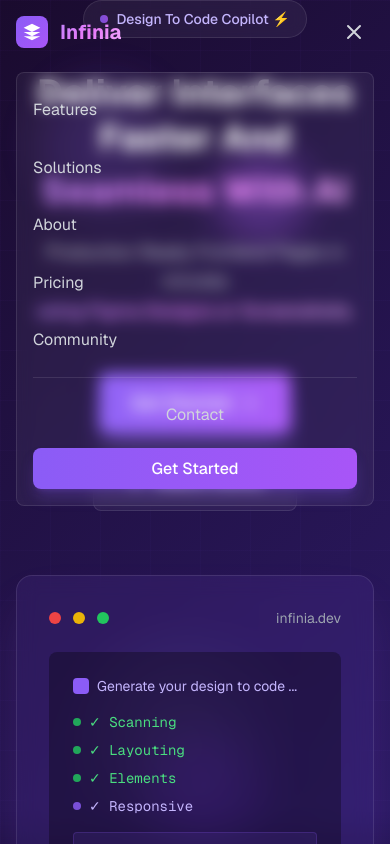
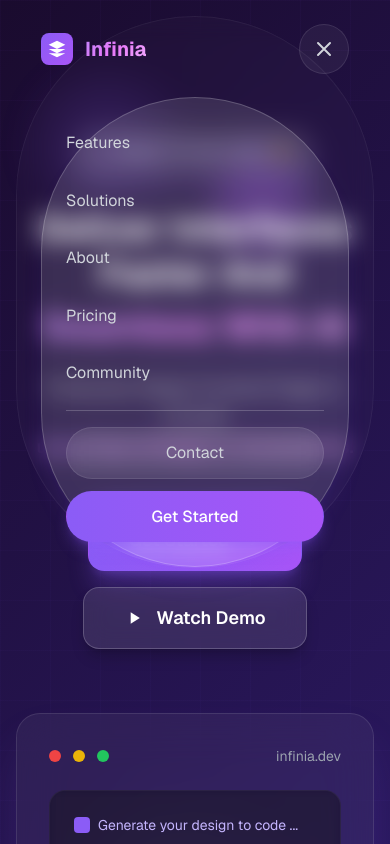
Before and after one commit to kmmelissat/infinia, a Next.js app: page / in a window 390 px wide. Both pictures are taken after a click on the button 354 px from the left and 32 px from the top of the page. Shown: the top 844 px of the page. Built offline with nearby package versions, Linux system fonts and the light colour scheme.

Commit message:
Enhance UI with improved glass effect utilities, update gradient backgrounds, and refine Navbar and Hero components for better responsiveness and aesthetics.

```diff
--- a/src/app/globals.css
+++ b/src/app/globals.css
@@ -59,17 +59,34 @@
   background-clip: text;
 }
 
-/* Glass effect utilities */
+/* Enhanced Glass effect utilities */
 .glass-effect {
-  backdrop-filter: blur(10px);
-  -webkit-backdrop-filter: blur(10px);
+  backdrop-filter: blur(16px) saturate(180%);
+  -webkit-backdrop-filter: blur(16px) saturate(180%);
   background: rgba(139, 92, 246, 0.1);
-  border: 1px solid rgba(255, 255, 255, 0.1);
+  border: 1px solid rgba(255, 255, 255, 0.2);
+  box-shadow: 0 8px 32px rgba(139, 92, 246, 0.15);
 }
 
 .glass-effect-light {
-  backdrop-filter: blur(8px);
-  -webkit-backdrop-filter: blur(8px);
+  backdrop-filter: blur(12px) saturate(150%);
+  -webkit-backdrop-filter: blur(12px) saturate(150%);
   background: rgba(255, 255, 255, 0.05);
   border: 1px solid rgba(255, 255, 255, 0.1);
+  box-shadow: 0 4px 24px rgba(0, 0, 0, 0.1);
 }
+
+/* Liquid glass navbar effect */
+.navbar-glass {
+  backdrop-filter: blur(20px) saturate(200%);
+  -webkit-backdrop-filter: blur(20px) saturate(200%);
+  background: linear-gradient(
+    135deg,
+    rgba(255, 255, 255, 0.1) 0%,
+    rgba(255, 255, 255, 0.05) 50%,
+    rgba(139, 92, 246, 0.1) 100%
+  );
+  border: 1px solid rgba(255, 255, 255, 0.2);
+  box-shadow: 0 8px 32px rgba(139, 92, 246, 0.2),
+    inset 0 1px 0 rgba(255, 255, 255, 0.2);
+}
--- a/src/app/page.tsx
+++ b/src/app/page.tsx
@@ -3,7 +3,7 @@
 
 export default function Home() {
   return (
-    <div className="min-h-screen">
+    <div className="min-h-screen bg-gradient-to-br from-gradient-dark-indigo via-gradient-dark-violet to-gradient-dark-indigo">
       <Navbar />
       <Hero />
     </div>
--- a/src/components/Hero.tsx
+++ b/src/components/Hero.tsx
@@ -10,7 +10,7 @@
   }, []);
 
   return (
-    <section className="relative min-h-screen flex items-center justify-center overflow-hidden gradient-bg-main">
+    <section className="relative min-h-screen flex items-center justify-center overflow-hidden gradient-bg-main pt-24 lg:pt-32">
       {/* Animated Background Elements */}
       <div className="absolute inset-0 overflow-hidden">
         {/* Floating orbs */}
@@ -24,10 +24,10 @@
       </div>
 
       {/* Main Content */}
-      <div className="relative z-10 max-w-7xl mx-auto px-4 sm:px-6 lg:px-8 text-center">
+      <div className="relative z-10 max-w-7xl mx-auto px-4 sm:px-6 lg:px-8 text-center py-8">
         {/* Badge */}
         <div
-          className={`inline-flex items-center space-x-2 glass-effect-light rounded-full px-4 py-2 mb-8 transition-all duration-1000 ${
+          className={`inline-flex items-center space-x-2 backdrop-blur-md bg-white/10 border border-white/20 rounded-full px-6 py-3 mb-8 transition-all duration-1000 shadow-lg shadow-purple-primary/20 ${
             isVisible ? "opacity-100 translate-y-0" : "opacity-0 translate-y-4"
           }`}
         >
@@ -68,7 +68,7 @@
             isVisible ? "opacity-100 translate-y-0" : "opacity-0 translate-y-8"
           }`}
         >
-          <button className="group bg-gradient-to-r from-purple-primary to-purple-secondary hover:from-purple-secondary hover:to-purple-dark text-white px-8 py-4 rounded-lg font-semibold text-lg transition-all duration-300 transform hover:scale-105 shadow-xl shadow-purple-primary/30 hover:shadow-purple-primary/50 flex items-center space-x-2">
+          <button className="group bg-gradient-to-r from-purple-primary to-purple-secondary hover:from-purple-secondary hover:to-purple-dark text-white px-10 py-4 rounded-2xl font-semibold text-lg transition-all duration-300 transform hover:scale-105 shadow-xl shadow-purple-primary/30 hover:shadow-purple-primary/50 flex items-center space-x-3 border border-purple-primary/20">
             <span>Get Started</span>
             <svg
               className="w-5 h-5 transition-transform duration-300 group-hover:translate-x-1"
@@ -85,7 +85,7 @@
             </svg>
           </button>
 
-          <button className="glass-effect-light text-white px-8 py-4 rounded-lg font-semibold text-lg transition-all duration-300 hover:bg-white/10 flex items-center space-x-2">
+          <button className="backdrop-blur-md bg-white/10 border border-white/20 text-white px-10 py-4 rounded-2xl font-semibold text-lg transition-all duration-300 hover:bg-white/20 hover:border-white/30 flex items-center space-x-3 shadow-lg shadow-black/20">
             <svg className="w-5 h-5" fill="currentColor" viewBox="0 0 24 24">
               <path d="M8 5v14l11-7z" />
             </svg>
@@ -100,7 +100,7 @@
           }`}
         >
           {/* Mock Interface Preview */}
-          <div className="glass-effect rounded-2xl p-8 shadow-2xl shadow-purple-500/20">
+          <div className="backdrop-blur-xl bg-white/5 border border-white/10 rounded-3xl p-8 shadow-2xl shadow-purple-primary/20">
             <div className="flex items-center justify-between mb-6">
               <div className="flex items-center space-x-3">
                 <div className="w-3 h-3 bg-red-500 rounded-full"></div>
@@ -111,11 +111,11 @@
             </div>
 
             {/* Code Preview */}
-            <div className="bg-black/30 rounded-lg p-6 text-left">
+            <div className="bg-black/40 backdrop-blur-sm border border-white/5 rounded-2xl p-6 text-left">
               <div className="flex items-center space-x-4 mb-4">
-                  <div className="flex items-center space-x-2">
-                    <div className="w-4 h-4 bg-purple-primary rounded"></div>
-                    <span className="text-sm text-purple-light">
+                <div className="flex items-center space-x-2">
+                  <div className="w-4 h-4 bg-purple-primary rounded"></div>
+                  <span className="text-sm text-purple-light">
                     Generate your design to code ...
                   </span>
                 </div>
@@ -140,7 +140,7 @@
                 </div>
               </div>
 
-                <div className="mt-4 p-3 bg-purple-primary/10 rounded border border-purple-primary/20">
+              <div className="mt-4 p-4 bg-purple-primary/10 backdrop-blur-sm rounded-xl border border-purple-primary/20">
                 <div className="flex items-center justify-between">
                   <span className="text-purple-light font-medium">
                     Your site is now live! 🚀
--- a/src/components/Navbar.tsx
+++ b/src/components/Navbar.tsx
@@ -24,14 +24,15 @@
   ];
 
   return (
-    <nav
-      className={`fixed top-0 left-0 right-0 z-50 transition-all duration-300 ${
+    <nav className="fixed top-0 left-0 right-0 z-50 p-4 lg:p-6">
+      <div
+        className={`max-w-7xl mx-auto transition-all duration-500 ease-out ${
           isScrolled
-          ? "glass-effect shadow-lg shadow-purple-500/10"
-          : "bg-transparent"
+            ? "backdrop-blur-xl bg-white/5 border border-white/10 rounded-full shadow-2xl shadow-purple-primary/20"
+            : "backdrop-blur-md bg-white/[0.02] border border-white/5 rounded-full"
         }`}
       >
-      <div className="max-w-7xl mx-auto px-4 sm:px-6 lg:px-8">
+        <div className="px-6 lg:px-8">
           <div className="flex items-center justify-between h-16 lg:h-20">
             {/* Logo */}
             <div className="flex items-center space-x-3">
@@ -55,20 +56,20 @@
                 <a
                   key={item.name}
                   href={item.href}
-                className="text-gray-300 hover:text-white transition-colors duration-200 relative group"
+                  className="text-gray-300 hover:text-white transition-all duration-300 relative group px-4 py-2 rounded-full hover:bg-white/5"
                 >
                   {item.name}
-                <span className="absolute -bottom-1 left-0 w-0 h-0.5 bg-gradient-to-r from-purple-primary to-purple-secondary transition-all duration-300 group-hover:w-full"></span>
+                  <span className="absolute -bottom-1 left-4 w-0 h-0.5 bg-gradient-to-r from-purple-primary to-purple-secondary transition-all duration-300 group-hover:w-[calc(100%-32px)] rounded-full"></span>
                 </a>
               ))}
             </div>
 
             {/* Desktop CTA Buttons */}
             <div className="hidden lg:flex items-center space-x-6">
-            <button className="text-gray-300 hover:text-white transition-colors duration-200 px-4 py-2 rounded-lg hover:bg-white/5">
+              <button className="text-gray-300 hover:text-white transition-all duration-300 px-5 py-2.5 rounded-full backdrop-blur-md bg-white/5 border border-white/10 hover:bg-white/10 hover:border-white/20">
                 Contact
               </button>
-            <button className="bg-gradient-to-r from-purple-primary to-purple-secondary hover:from-purple-secondary hover:to-purple-dark text-white px-6 py-2 rounded-lg font-medium transition-all duration-200 transform hover:scale-105 shadow-lg shadow-purple-primary/25">
+              <button className="bg-gradient-to-r from-purple-primary to-purple-secondary hover:from-purple-secondary hover:to-purple-dark text-white px-6 py-2.5 rounded-full font-medium transition-all duration-300 transform hover:scale-105 shadow-lg shadow-purple-primary/30 hover:shadow-purple-primary/50 border border-purple-primary/20">
                 Get Started
               </button>
             </div>
@@ -77,7 +78,7 @@
             <div className="lg:hidden">
               <button
                 onClick={() => setIsMobileMenuOpen(!isMobileMenuOpen)}
-              className="text-gray-300 hover:text-white transition-colors duration-200 p-2"
+                className="text-gray-300 hover:text-white transition-all duration-300 p-3 rounded-full backdrop-blur-md bg-white/5 border border-white/10 hover:bg-white/10"
               >
                 <svg
                   className="w-6 h-6"
@@ -107,7 +108,7 @@
 
           {/* Mobile Menu */}
           {isMobileMenuOpen && (
-          <div className="lg:hidden glass-effect-light rounded-lg mt-2 p-4 space-y-4">
+            <div className="lg:hidden backdrop-blur-xl bg-white/10 border border-white/20 rounded-full mt-4 p-6 space-y-4 shadow-xl shadow-purple-primary/10">
               {navItems.map((item) => (
                 <a
                   key={item.name}
@@ -118,17 +119,18 @@
                   {item.name}
                 </a>
               ))}
-            <div className="pt-4 border-t border-white/10 space-y-3">
-              <button className="w-full text-gray-300 hover:text-white transition-colors duration-200 py-2 rounded-lg hover:bg-white/5">
+              <div className="pt-4 border-t border-white/20 space-y-3">
+                <button className="w-full text-gray-300 hover:text-white transition-all duration-300 py-3 rounded-full backdrop-blur-md bg-white/5 border border-white/10 hover:bg-white/10">
                   Contact
                 </button>
-              <button className="w-full bg-gradient-to-r from-purple-primary to-purple-secondary hover:from-purple-secondary hover:to-purple-dark text-white py-2 rounded-lg font-medium transition-all duration-200 shadow-lg shadow-purple-primary/25">
+                <button className="w-full bg-gradient-to-r from-purple-primary to-purple-secondary hover:from-purple-secondary hover:to-purple-dark text-white py-3 rounded-full font-medium transition-all duration-300 shadow-lg shadow-purple-primary/30 border border-purple-primary/20">
                   Get Started
                 </button>
               </div>
             </div>
           )}
         </div>
+      </div>
     </nav>
   );
 };
```
Lines whose indentation alone changed are shown as unchanged.
